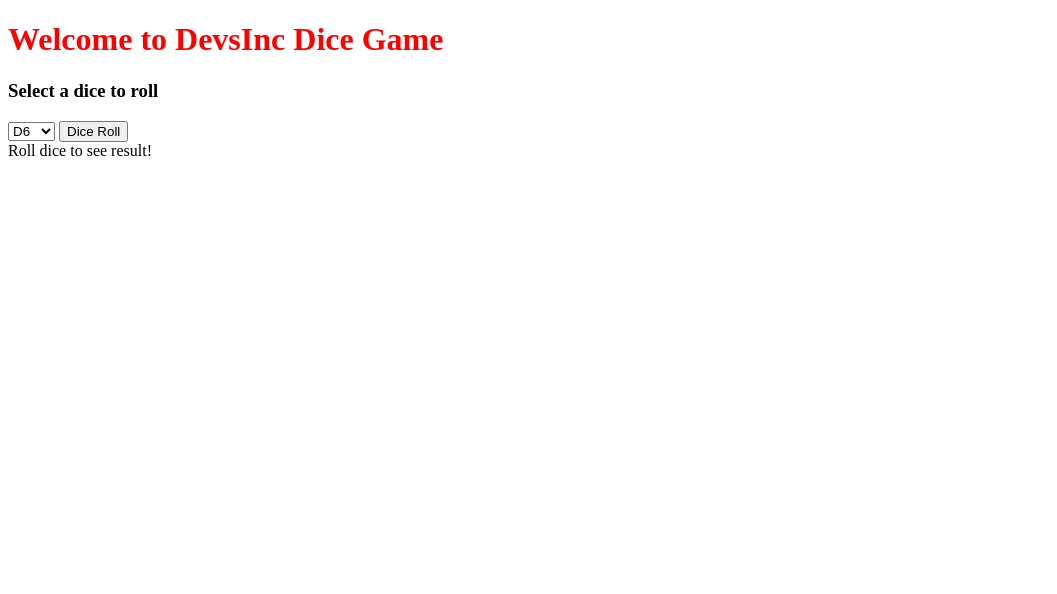
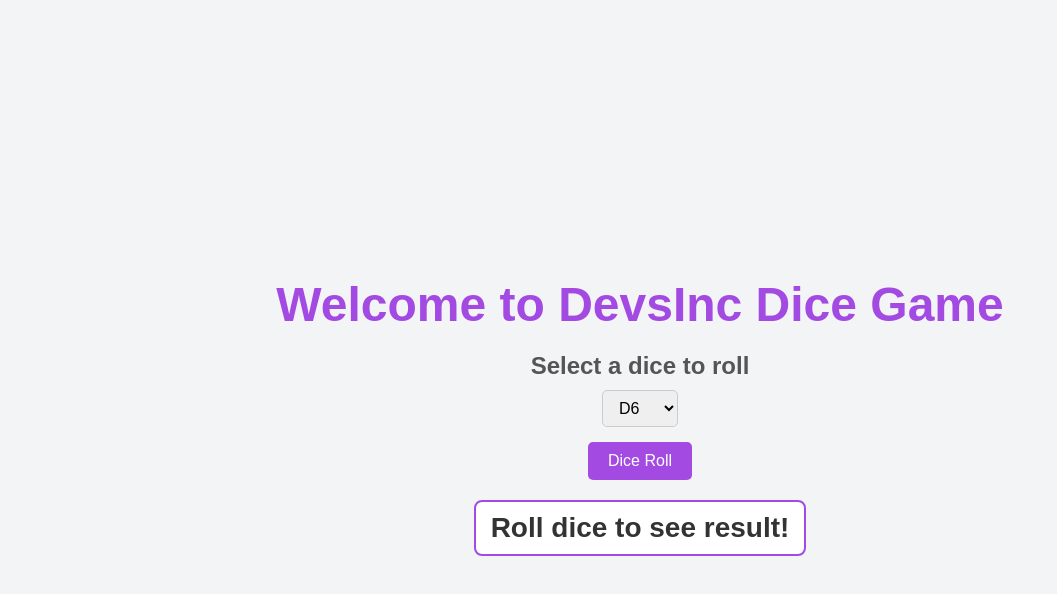
Before and after one commit to ainacb/dice_project, a plain HTML site: page index.html in a window 1280 px wide. Shown: the whole page, without its empty margins (0-1057 px from the left). Drawn offline with Linux system fonts and the light colour scheme.

Commit message:
Update styles.css

```diff
--- a/styles.css
+++ b/styles.css
@@ -1,3 +1,68 @@
+body {
+  display: flex;
+  flex-direction: column;
+  align-items: center;
+  justify-content: center;
+  min-height: 100vh;
+  background-color: #f3f4f6; /* Light gray background */
+  font-family: Arial, sans-serif;
+  color: #333;
+  margin: 0;
+}
+
+/* Style for the title */
 .title {
-  color: red;
+  font-size: 3em;
+  color: #a34ae2;
+  margin-bottom: 10px;
 }
+
+/* Subtitle (h3) */
+h3 {
+  font-size: 1.5em;
+  color: #555;
+  margin: 10px 0;
+}
+
+/* Style for the dropdown selector */
+#diceType {
+  padding: 8px 12px;
+  font-size: 1em;
+  margin-bottom: 15px;
+  border: 1px solid #ccc;
+  border-radius: 5px;
+  outline: none;
+}
+
+/* Style for the roll button */
+button {
+  padding: 10px 20px;
+  font-size: 1em;
+  color: white;
+  background-color: #a34ae2;
+  border: none;
+  border-radius: 5px;
+  cursor: pointer;
+  transition: background-color 0.3s ease;
+}
+
+button:hover {
+  background-color: #357abd; /* Darker blue on hover */
+}
+
+button:active {
+  background-color: #8316d0; /* Even darker blue on click */
+}
+
+/* Style for the result display area */
+#result {
+  margin-top: 20px;
+  font-size: 1.75em;
+  font-weight: bold;
+  color: #333;
+  padding: 10px 15px;
+  border: 2px solid #a34ae2;
+  border-radius: 8px;
+  background-color: #ffffff;
+  width: fit-content;
+}
```
